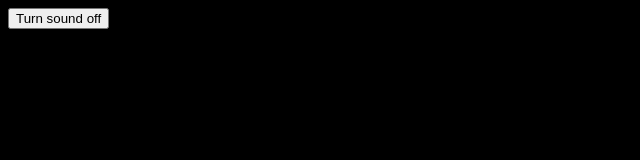
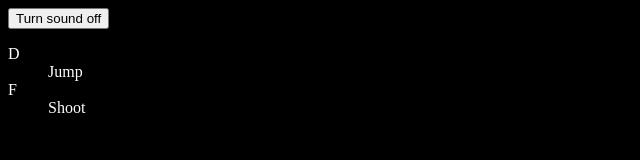
Before and after one commit to Osmose/flux-game, a plain HTML site: page index.html in a window 1280 px wide. Shown: the whole page, without its empty margins (0-640 px from the left). Drawn offline with Linux system fonts and the light colour scheme.

Commit message:
Add controls to the page

```diff
--- a/index.html
+++ b/index.html
@@ -58,5 +58,11 @@
 
     <script data-main="js/game.js" src="js/require.js"></script>
     <button id="snd_toggle">Turn sound on</button>
+    <dl style="position: absolute;">
+      <dt>D</dt>
+      <dd>Jump</dd>
+      <dt>F</dt>
+      <dd>Shoot</dd>
+    </dl>
   </body>
 </html>
```
